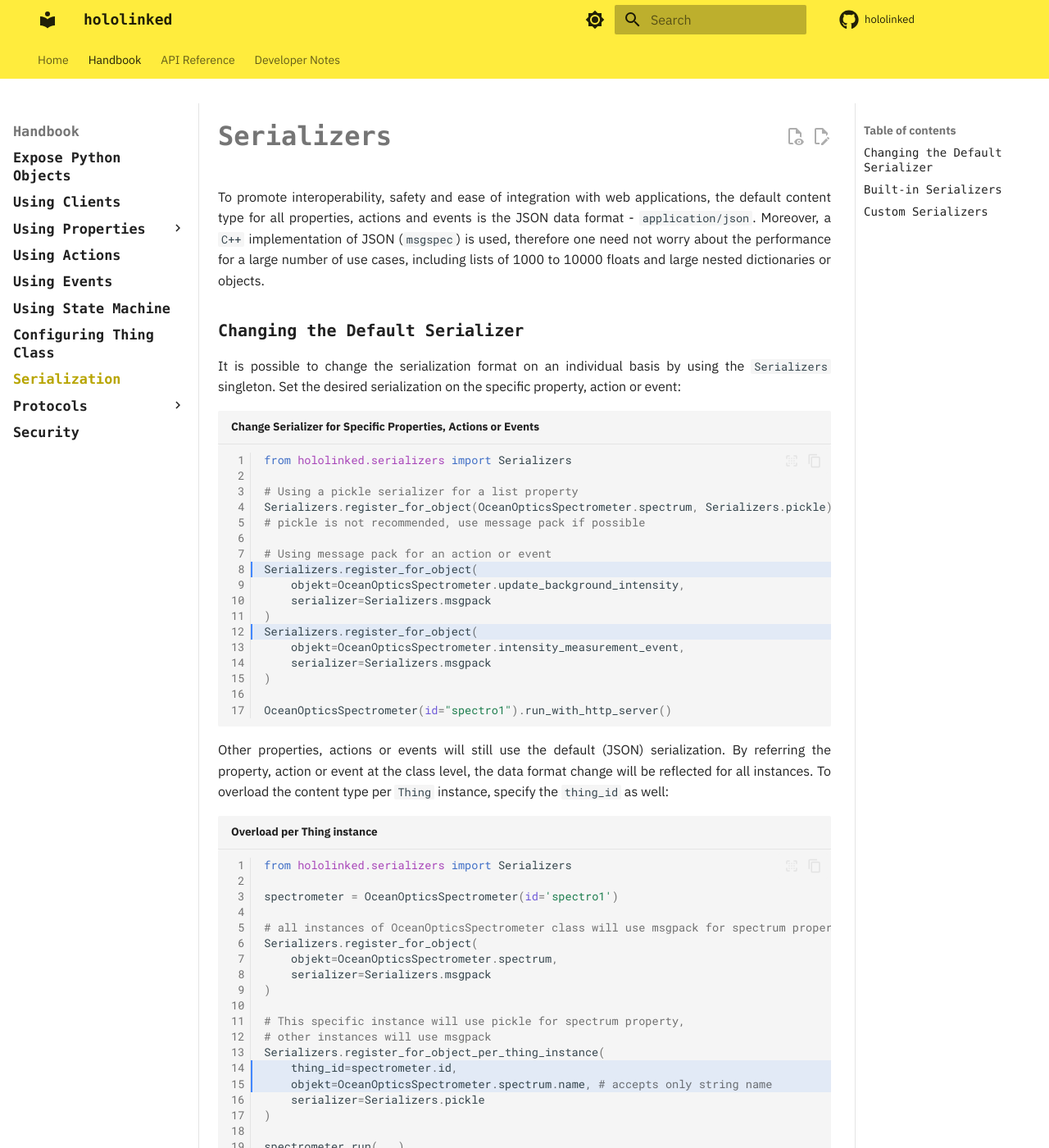
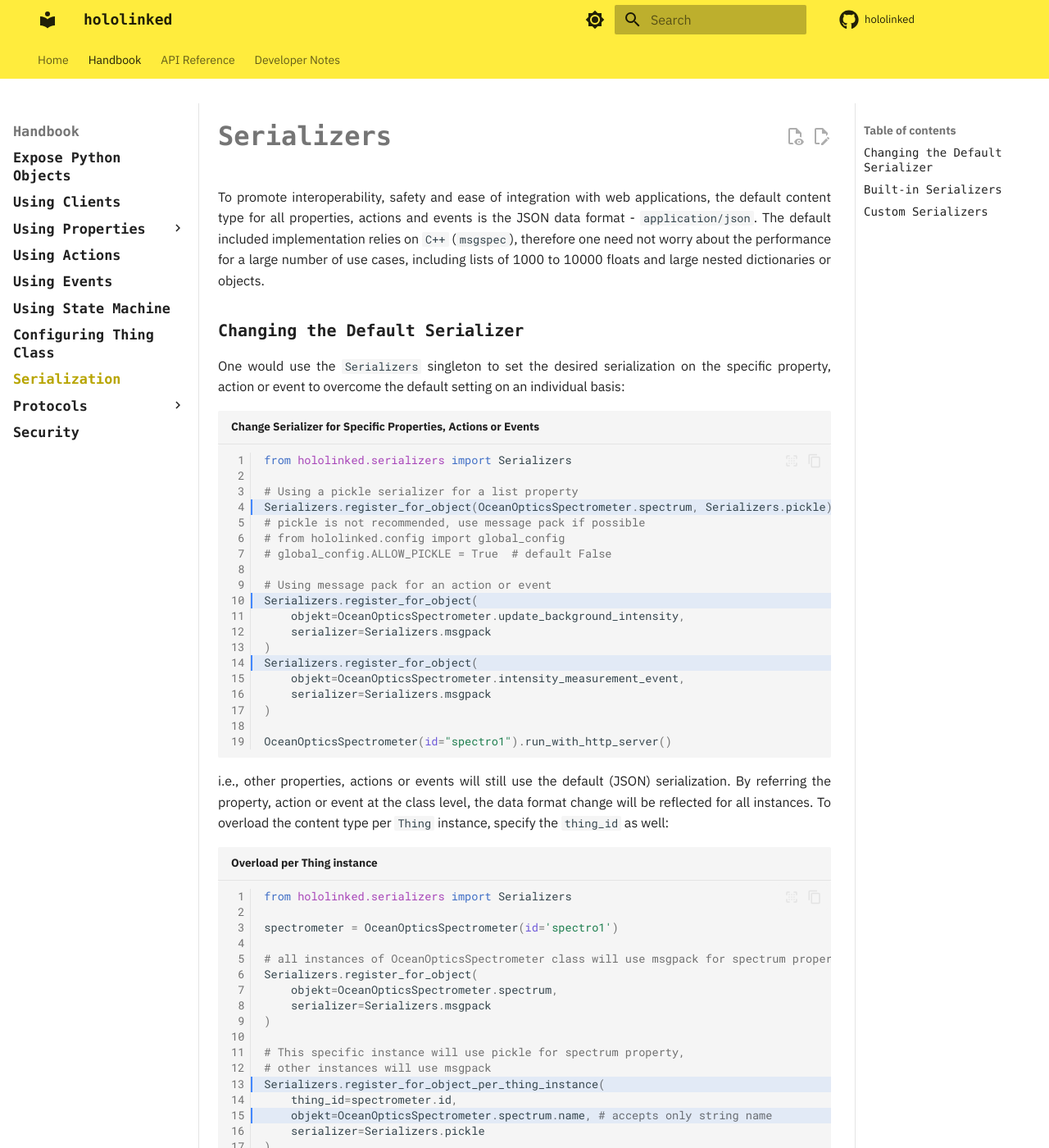
Before and after one commit to hololinked-dev/docs, an MkDocs documentation site: the page built from docs/beginners-guide/articles/serialization.md, in a window 1280 px wide and 1400 px high. Shown: the whole window at 82% size. Built offline with MkDocs 1.6.1 and Material for MkDocs 9.7.7, drawn with Linux system fonts in a browser that asks for light colours; comment, search, counter and statistics services are not loaded; some of the changed text lies outside the part shown.

Commit message:
update serialization doc

````diff
--- a/docs/beginners-guide/articles/serialization.md
+++ b/docs/beginners-guide/articles/serialization.md
@@ -1,20 +1,21 @@
 # Serializers
 
 To promote interoperability, safety and ease of integration with web applications, the default content type for all properties, actions and events is the JSON data format - `application/json`.
-Moreover, a `C++` implementation of JSON (`msgspec`) is used, therefore one need not worry about the performance for a large number of use cases, including lists of 1000 to 10000 floats
+The default included implementation relies on `C++` (`msgspec`), therefore one need not worry about the performance for a large number of use cases, including lists of 1000 to 10000 floats
 and large nested dictionaries or objects.
 
 ### Changing the Default Serializer
 
-It is possible to change the serialization format on an individual basis by using the `Serializers` singleton.
-Set the desired serialization on the specific property, action or event:
+One would use the `Serializers` singleton to set the desired serialization on the specific property, action or event to overcome the default setting on an individual basis:
 
-```py linenums="1" title="Change Serializer for Specific Properties, Actions or Events" hl_lines="8 12"
+```py linenums="1" title="Change Serializer for Specific Properties, Actions or Events" hl_lines="4 10 14"
 from hololinked.serializers import Serializers
 
 # Using a pickle serializer for a list property
 Serializers.register_for_object(OceanOpticsSpectrometer.spectrum, Serializers.pickle)
 # pickle is not recommended, use message pack if possible
+# from hololinked.config import global_config
+# global_config.ALLOW_PICKLE = True  # default False
 
 # Using message pack for an action or event
 Serializers.register_for_object(
@@ -29,9 +30,9 @@
 OceanOpticsSpectrometer(id="spectro1").run_with_http_server()
 ```
 
-Other properties, actions or events will still use the default (JSON) serialization. By referring the property, action or event at the class level, the data format change will be reflected for all instances. To overload the content type per `Thing` instance, specify the `thing_id` as well:
+i.e., other properties, actions or events will still use the default (JSON) serialization. By referring the property, action or event at the class level, the data format change will be reflected for all instances. To overload the content type per `Thing` instance, specify the `thing_id` as well:
 
-```py linenums="1" title="Overload per Thing instance" hl_lines="14 15"
+```py linenums="1" title="Overload per Thing instance" hl_lines="13 15"
 from hololinked.serializers import Serializers
 
 spectrometer = OceanOpticsSpectrometer(id='spectro1')
@@ -53,9 +54,9 @@
 spectrometer.run(...)
 ```
 
-To overload the default serializer altogether for a `Thing` **instance**:
+To overload the default serializer for the entire `Thing` **instance** altogether:
 
-```py linenums="1" title="default serializer for thing instance" hl_lines="7 8"
+```py linenums="1" title="default serializer for thing instance" hl_lines="6-8"
 from hololinked.serializers import Serializers
 
 spectrometer = OceanOpticsSpectrometer(id='spectro1')
@@ -66,7 +67,8 @@
     serializer=Serializers.msgpack
 )
 
-# specific property will use pickle, other properties, actions and events will use msgpack
+# specific property will use pickle, other properties, actions
+# and events will use msgpack
 Serializers.register_for_object_per_thing_instance(
     thing_id=spectrometer.id,
     objekt=OceanOpticsSpectrometer.spectrum.name, # accepts only string name
@@ -76,7 +78,14 @@
 spectrometer.run(...)
 ```
 
-per-instance overloads have higher priority than the per-Thing-object. The singleton behaviour of `Serializers` ensures that all registrations are available across all protocol servers within the same process.
+The order of priority is as follows (from highest to lowest):
+
+1. Per-Thing-instance overloads for specific properties, actions or events.
+2. Per-Thing-instance overloads for the entire Thing instance.
+3. Per-Thing-class overloads for specific properties, actions or events.
+4. Fallback to the default serializer. It is possible to change the default serializer, see API reference.
+
+The singleton behaviour of `Serializers` ensures that all registrations are available across all protocol servers within the same process.
 
 ### Built-in Serializers
 
````
